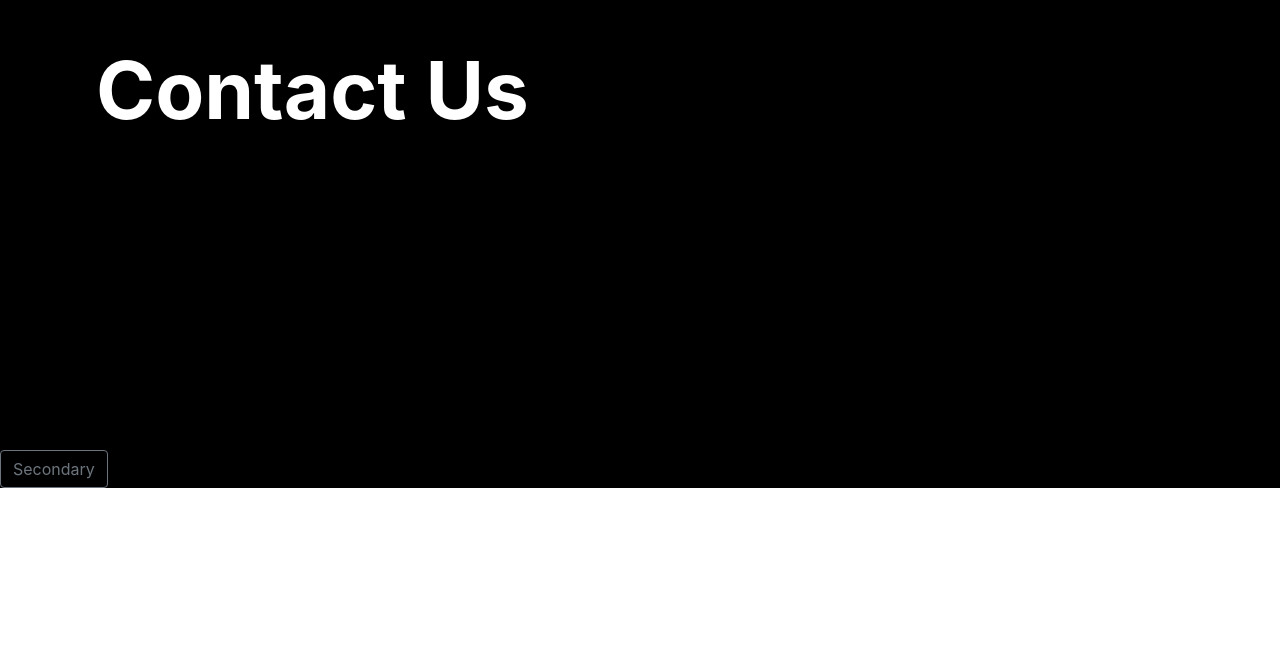
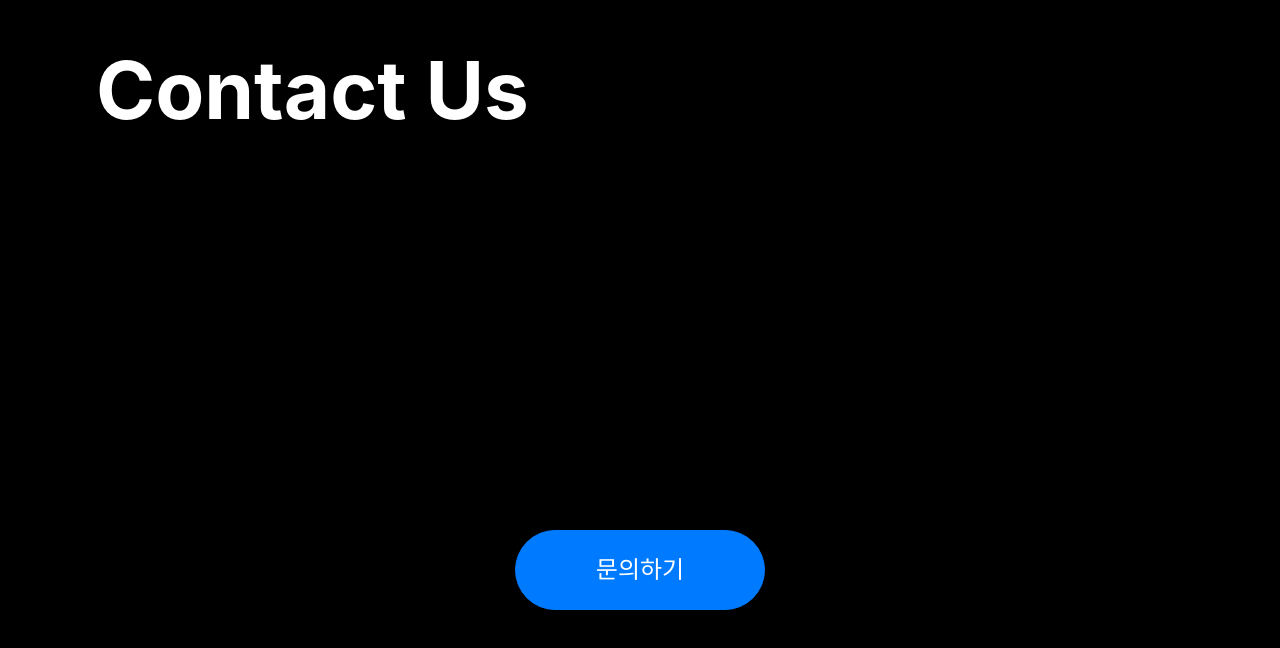
Before and after one commit to Inkluence/Inkluence-Frontend, a React (Create React App) app: page /youtube in a window 1280 px wide. Shown: the part 3732-4380 px from the top of the page. Before the commit the page ends 4220 px from the top, so only its background shows below. Built offline with nearby package versions, Linux system fonts and the light colour scheme; a web font is replaced by a local one.

Commit message:
feat: Add Youtube Inquiry Modal + Toast Message

```diff
--- a/package.json
+++ b/package.json
@@ -19,6 +19,7 @@
     "react-dom": "^18.2.0",
     "react-paginate": "^8.1.4",
     "react-scripts": "5.0.1",
+    "react-toastify": "^9.1.1",
     "sass": "^1.58.0",
     "web-vitals": "^2.1.4"
   },
--- a/src/assets/scss/youtube.scss
+++ b/src/assets/scss/youtube.scss
@@ -104,6 +104,19 @@
 
 }
 
+
+.inquiry-button{
+  display: flex;
+  justify-content: center;
+  padding: 5rem;
+
+  button{
+    width: 250px;
+    height: 80px;
+    font-size: 1.5rem;
+    border-radius: 20rem;
+  }
+}
 .main-lead {
   font-size: 2.3rem;
 }
--- a/src/pages/Youtube.js
+++ b/src/pages/Youtube.js
@@ -1,4 +1,3 @@
-import {Link, Outlet} from "react-router-dom";
 import NavBar from "../components/youtube/NavBar";
 import "../assets/scss/youtube.scss";
 import AboutUs from "./common/AboutUs";
@@ -6,22 +5,32 @@ import Process from "./youtube/Process";
 import Creators from "./youtube/Creators";
 import ClientsnPartners from "./common/ClientsnPartners";
 import ContactUs from "./common/ContactUs";
-import {Button} from "react-bootstrap";
+import {Button, Row} from "react-bootstrap";
+import {useState} from "react";
+import InquiryModal from "../components/youtube/InquiryModal";
+import { ToastContainer} from "react-toastify";
+import 'react-toastify/dist/ReactToastify.css';
 
 const Youtube = () => {
+    const [modalShow, setModalShow] = useState(false);
     return (
         <div id="youtube">
             <header className="fixed-top">
                 <NavBar/>
             </header>
             <div>
-            <AboutUs/>
+                <ToastContainer className="mr-3 mt-3"/>
+                <AboutUs/>
                 <Process/>
                 <Creators/>
                 <ClientsnPartners/>
                 <ContactUs/>
-                <Button variant="outline-secondary">Secondary</Button>{' '}
+                <Row className="inquiry-button"> <Button onClick={() => setModalShow(true)}>문의하기</Button>{' '}</Row>
             </div>
+            <InquiryModal
+                show={modalShow}
+                onHide={() => setModalShow(false)}
+            />
         </div>
     );
 };
```
Also changed, not shown: 1 other file (tests, documents, lock files or other folders).
